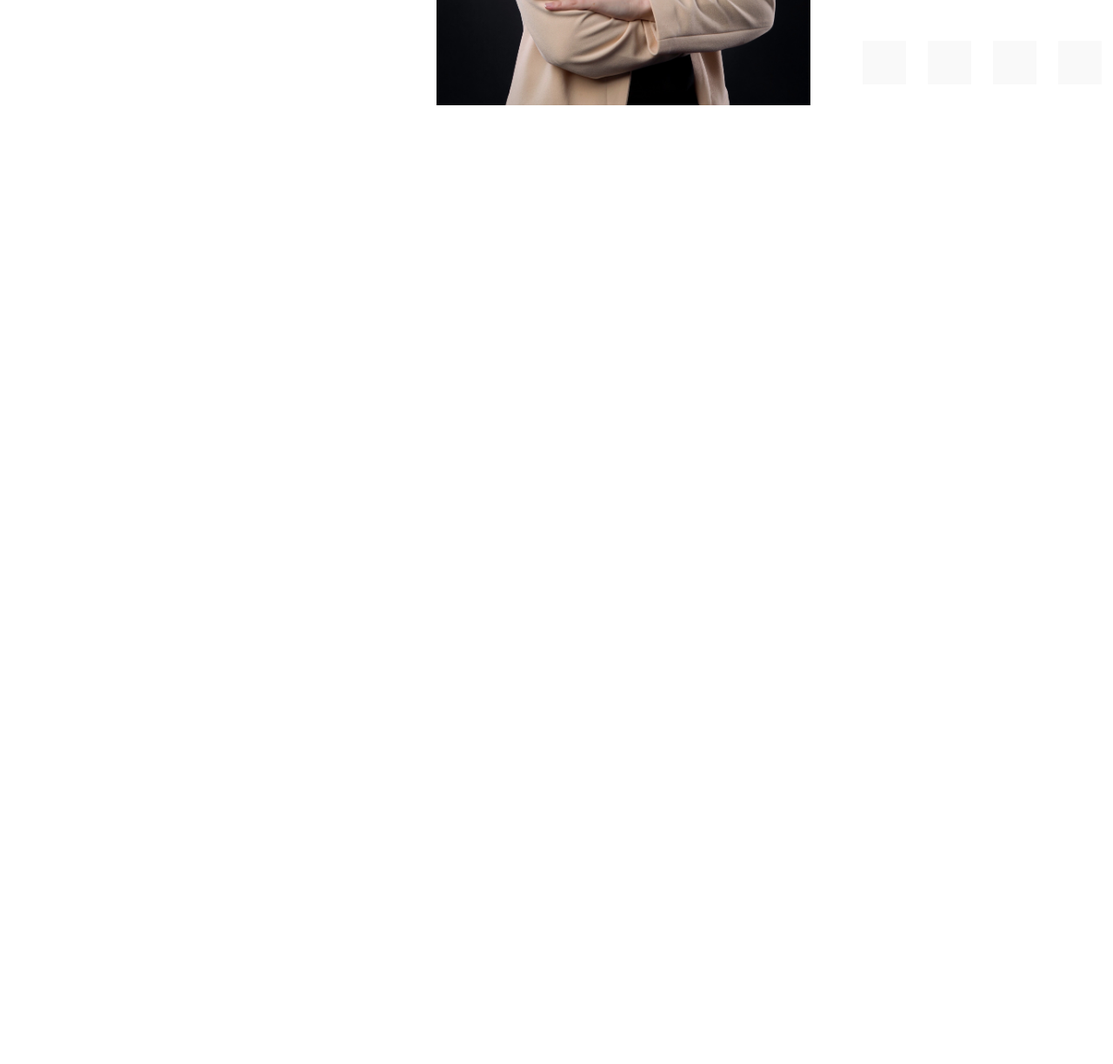
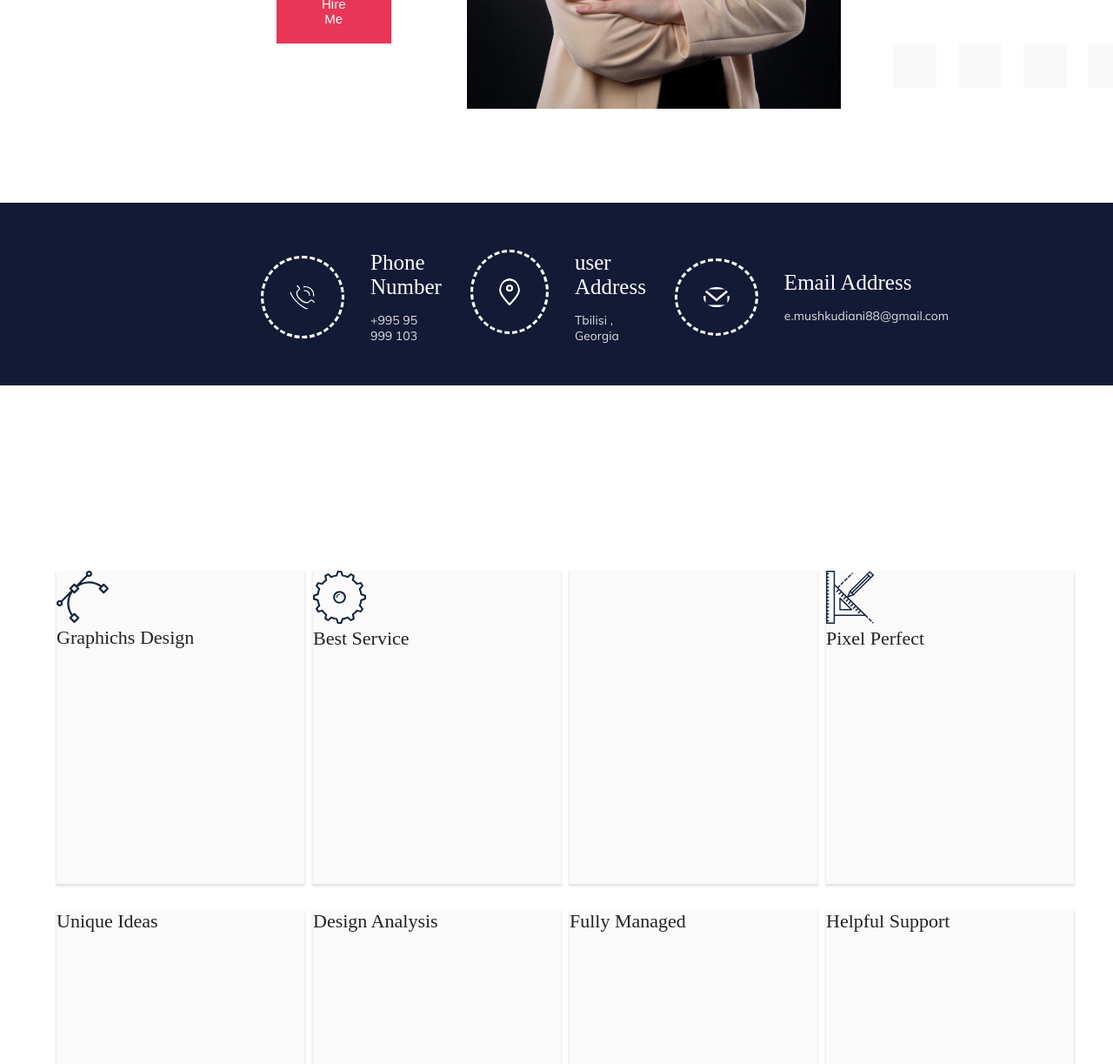
Before and after one commit to Katrin2108/e.mushkudiani-portfolio, a plain HTML site: page index.html in a window 1280 px wide. Shown: the part 1577-2800 px from the top of the page at 87% size. Before the commit the page ends 1702 px from the top, so only its background shows below. Drawn offline with Linux system fonts and the light colour scheme.

Commit message:
add address title

```diff
--- a/assets/css/styles.css
+++ b/assets/css/styles.css
@@ -6,14 +6,13 @@
 }
 body{
     display: flex;
+    max-width: 1920px;
     flex-direction: column;
     align-items: center;
-    max-width: 1920px;
 }
 header{
     display: flex;
     flex-direction: wrap;
-    max-width: 1920px;
     width: 100%;
     height: 960px;
     background-color: #DDDDDD;
@@ -148,7 +147,7 @@ hr.new1{
     display: flex;
     align-items: center;
     gap: 70px;
-    max-width: 1920px;
+    width: 100%;
     margin-top: 135px;
 }
 .first-section h5 {
@@ -182,10 +181,15 @@ button{
     margin-top: 60px;
     margin-left: 150px;
 }
+.left-section{
+    padding: 83px 83px;
+
+}
 .img-section img{
    width: 430px;
    height: 603px;
    align-items: center;
+   margin-left: -65.55px;
 }
 .skillbar-wrapper {
     margin: 1.5em auto;
@@ -240,8 +244,130 @@ button{
     border-style: solid;
     background-color: #F9F9F9;
     border-color:#F9F9F9;
+
   }
   .cube3:hover{
     background-color: #15263E;
     transition: 0.7s;
   }
+  .second-section{
+    margin-top: 100px;
+    width: 100%;
+    height: 210px;
+    background-color: #131A36;
+  }
+ .addres-content{
+    display: flex;
+    align-items: center;
+    padding: 54px 300px;
+ }
+
+ .text-one{
+    font-size: 14px;
+    font-family: 'Muli';
+    color:#DFDFDF;
+    margin-top: 15px;
+ }
+ .topic{
+    font-size: 25px;
+    font-family: 'GlacialIndifference-Bold';
+    color: #FFFFFF;
+ }
+ .phone-icon{
+    border-style: dashed;
+    border-radius: 50%;
+    border-color: #FFFFFF;
+    padding: 30px;
+    margin-right: 30px;
+ }
+ .address-icon{
+    border-style: dashed;
+    border-radius: 50%;
+    border-color: #FFFFFF;
+    padding: 30px;
+    margin-left: 33px;
+    margin-right: 30px;
+
+ }
+ .address-icon:hover{
+    border-style: none;
+    background-color:#E93656;
+    transition:0.7s ;
+
+ }
+ .addres-email{
+    border-style: dashed;
+    border-radius: 50%;
+    border-color: #FFFFFF;
+    padding: 30px;
+    margin-left: 33px;
+    margin-right: 30px;
+
+ }
+ .card-section{
+    margin-top: 203px;
+ }
+ .cards {
+    display: grid;
+    grid-template-columns: repeat(auto-fill, minmax(230px, 1fr));
+
+    max-width: 1170px;
+    padding: 10px 10px;
+    grid-gap: 30px;
+    align-items: stretch;
+  }
+
+  .card1{
+    background-color: #FAFAFA;
+    box-shadow: 0 2px 2px 1px rgba(0, 0, 0, 0.1);
+    width: 285px;
+    height: 360px;
+    }
+    .card2{
+    background-color: #FAFAFA;
+    box-shadow: 0 2px 2px 1px rgba(0, 0, 0, 0.1);
+    width: 285px;
+    height: 360px;
+    }
+    .card3{
+    background-color: #FAFAFA;
+    box-shadow: 0 2px 2px 1px rgba(0, 0, 0, 0.1);
+    width: 285px;
+    height: 360px;
+    }
+    .card4{
+    background-color: #FAFAFA;
+    box-shadow: 0 2px 2px 1px rgba(0, 0, 0, 0.1);
+    width: 285px;
+    height: 360px;
+    }
+    .card5{
+    background-color: #FAFAFA;
+    box-shadow: 0 2px 2px 1px rgba(0, 0, 0, 0.1);
+    width: 285px;
+    height: 360px;
+    }
+    .card6{
+    background-color: #FAFAFA;
+    box-shadow: 0 2px 2px 1px rgba(0, 0, 0, 0.1);
+    width: 285px;
+    height: 360px;
+    }
+  .card7{
+    background-color: #FAFAFA;
+    box-shadow: 0 2px 2px 1px rgba(0, 0, 0, 0.1);
+    width: 285px;
+    height: 360px;
+    }
+  .card8{
+    background-color: #FAFAFA;
+    box-shadow: 0 2px 2px 1px rgba(0, 0, 0, 0.1);
+    width: 285px;
+    height: 360px;
+    }
+    .cards p{
+        font-size: 22px;
+        font-family: 'GlacialIndifference-Bold';
+        color: #222222;
+        align-items: center;
+    }
--- a/index.html
+++ b/index.html
@@ -106,8 +106,34 @@
         </div>
     </section>
     <section class="second-section">
-
-
+        <div class="addres-content">
+            <img class="phone-icon" src="assets/images/1.svg" alt="phone icon">
+            <div class="phone details">
+              <div class="topic">Phone Number</div>
+              <div class="text-one">+995 95 999  103</div>
+            </div>
+            <a href="https://www.google.ge/maps/@41.724172,44.7370823,17z?entry=ttu"><img class="address-icon" src="assets/images/2.svg" alt="address icon"></a>
+            <div class="address details">
+              <div class="topic">user Address</div>
+              <div class="text-one">Tbilisi , Georgia</div>
+            </div>
+            <img class="addres-email" src="assets/images/3.svg" alt="email icon">
+            <div class="email details">
+              <div class="topic">Email Address</div>
+              <div class="text-one">e.mushkudiani88@gmail.com</div>
+            </div>
+        </div>
+    </section>
+    <section class="card-section">
+        <div class="cards">
+            <div class="card1"><img class="card1-img" src="assets/images/design.svg" alt="Graphichs Design"><p>Graphichs Design</p></div>
+            <div class="card2"><img class="card2-img" src="assets/images/service.svg" alt="Best Service"><p>Best Service</p></div>
+            <div class="card3"></div>
+            <div class="card4"><img class="card4-img" src="assets/images/pixel.svg" alt="Pixel Perfect"><p>Pixel Perfect</p></div>
+            <div class="card5"><p>Unique Ideas</p></div>
+            <div class="card6"><p>Design Analysis</p></div>
+            <div class="card7"><p>Fully Managed</p></div>
+            <div class="card8"><p>Helpful Support</p></div>
     </section>
 
 
```
Also changed, not shown: assets/icons/icon location.png (added).
